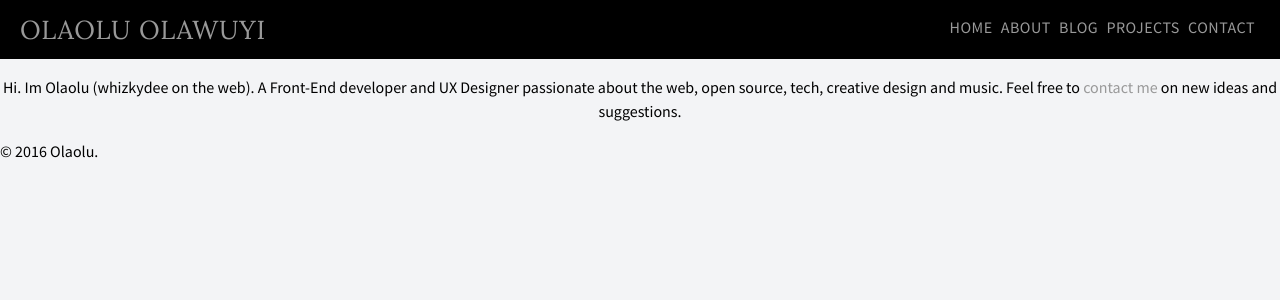
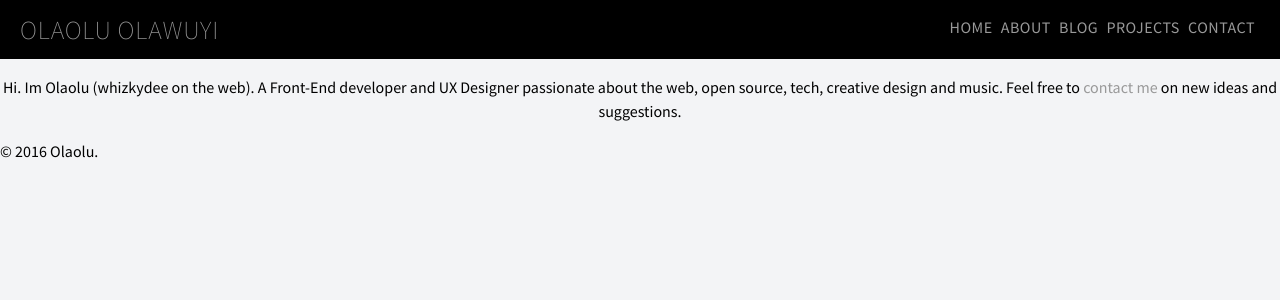
Before and after one commit to whizkydee/old-site, a Jekyll site: the page built from index.html, in a window 1280 px wide. Shown: the top 300 px of the page. Built offline with Jekyll 4.4.1, drawn with Linux system fonts in a browser that asks for light colours.

Commit message:
Update font family

```diff
--- a/_sass/_home.scss
+++ b/_sass/_home.scss
@@ -12,7 +12,7 @@
       text-align: left;
       margin: 0;
       a {
-         font-family: $font-alt;
+         font-family: $basefont;
          font-weight: 200;
       }
    }
```
